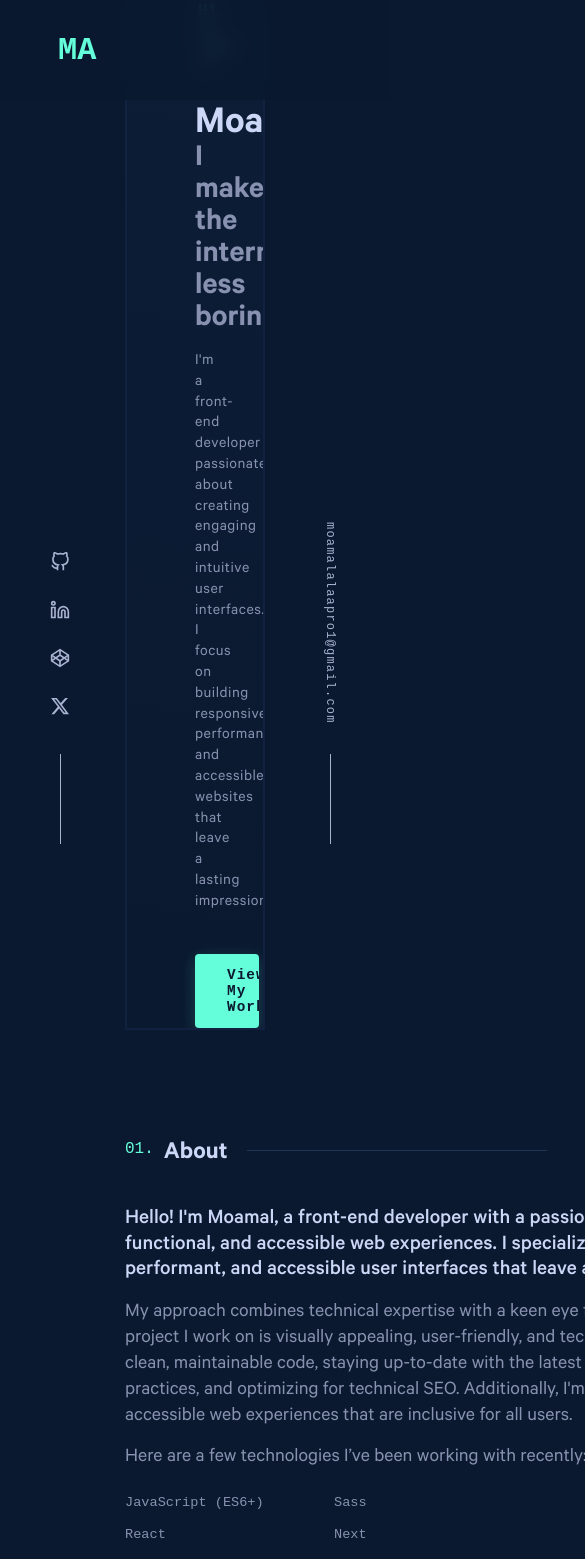
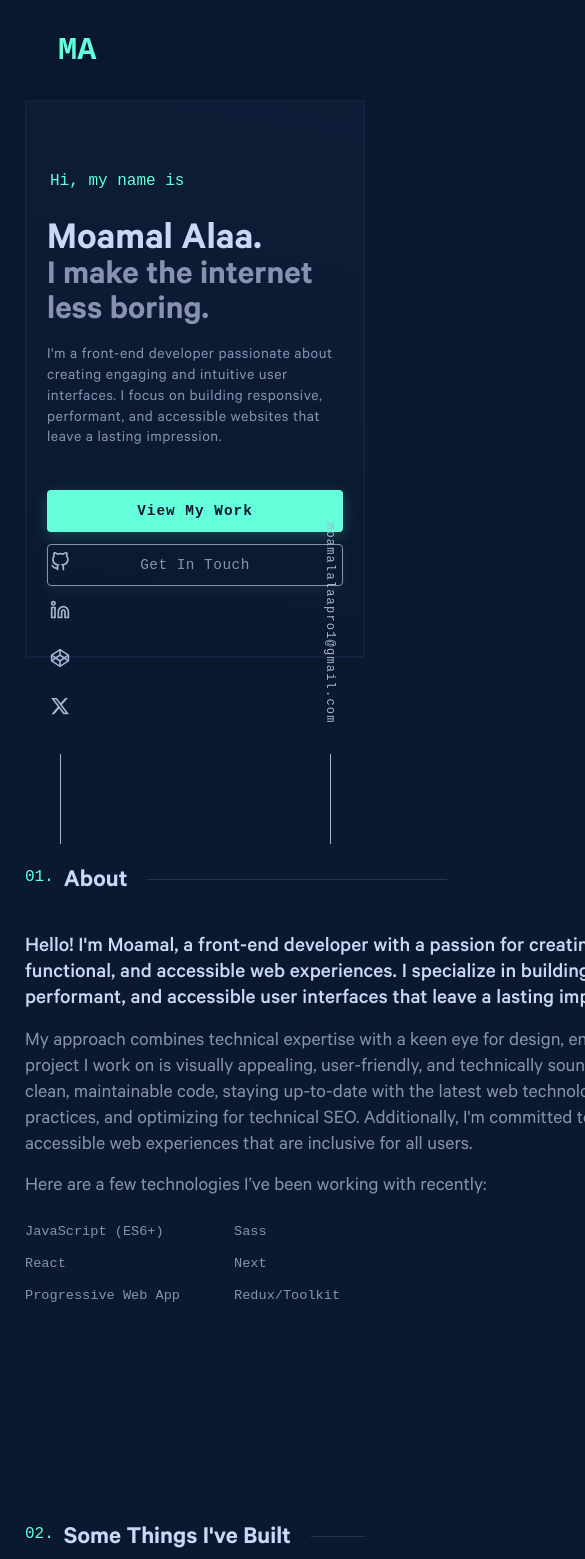
Before and after one commit to Moamal-2000/moamal-alaa, a Next.js app: page / in a window 390 px wide. Shown: the top 1559 px of the page, 585 px wide, since content can reach past the window. Built offline with nearby package versions, Linux system fonts and the light colour scheme.

Commit message:
style: support responsiveness to HeroSection for all screen sizes

```diff
--- a/src/components/Home/HeroSection/HeroSection.module.scss
+++ b/src/components/Home/HeroSection/HeroSection.module.scss
@@ -15,13 +15,29 @@
 
 @include m.large {
   .heroSection {
-    margin: 0;
+    padding: 100px 40px;
+    margin-top: 100px;
+    min-height: auto;
   }
 }
 
-@include m.medium {
+@include m.small {
   .heroSection {
-    padding: 0 50px;
+    padding: 90px 30px;
+  }
+}
+
+@media (max-width: 520px) {
+  .heroSection {
+    padding: 70px 20px;
+  }
+}
+
+@include m.very-small {
+  .heroSection {
+    background: transparent;
+    border: none;
+    padding: 0;
   }
 }
 
@@ -29,6 +45,12 @@
   max-width: 800px;
   width: 100%;
   padding: 0 20px;
+}
+
+@include m.large {
+  .heroSection .content {
+    padding: 0;
+  }
 }
 
 .content .preHeading {
@@ -41,21 +63,52 @@
   font-size: 1rem;
 }
 
+@include m.very-small {
+  .content .preHeading {
+    margin-bottom: 20px;
+  }
+}
+
 .content .myName {
   width: max-content;
-  font-size: clamp(2.5rem, 9vw, 5rem);
+  font-size: clamp(2.5rem, 7vw, 5rem);
   line-height: .9;
   font-weight: 700;
   color: #ccd6f6;
 }
 
+@include m.small {
+  .content .myName {
+    font-size: clamp(2.5rem, 9vw, 5rem);
+  }
+}
+
 .content .whatIDo {
   margin-bottom: 16px;
   width: 80%;
-  font-size: clamp(2rem, 6vw, 5rem);
+  font-size: clamp(2rem, 7vw, 5rem);
   line-height: 1;
   font-weight: 700;
   color: #8892b0;
+}
+
+@include m.large {
+  .content .whatIDo {
+    width: 90%;
+  }
+}
+
+@include m.medium {
+  .content .whatIDo {
+    width: 75%;
+  }
+}
+
+@include m.small {
+  .content .whatIDo {
+    width: 100%;
+    font-size: clamp(2rem, 9vw, 5rem);
+  }
 }
 
 .content .description {
@@ -67,9 +120,17 @@
   color: #8892b0;
 }
 
-@include m.large {
+@include m.medium {
+  .content .description {
+    font-size: 1.1rem;
+    max-width: 520px;
+  }
+}
+
+@include m.small {
   .content .description {
     font-size: 1rem;
+    max-width: 450px;
   }
 }
 
@@ -78,6 +139,13 @@
   align-items: center;
   gap: 24px;
   user-select: none;
+}
+
+@media (max-width: 520px) {
+  .content .buttons {
+    flex-direction: column;
+    gap: 12px;
+  }
 }
 
 .content .buttons a {
@@ -97,6 +165,13 @@
     border-color .3s ease,
     box-shadow .3s ease,
     opacity .3s ease;
+}
+
+@media (max-width: 520px) {
+  .content .buttons a {
+    text-align: center;
+    width: 100%;
+  }
 }
 
 .content .buttons .viewWorkBtn {
--- a/src/styles/globals.scss
+++ b/src/styles/globals.scss
@@ -61,6 +61,12 @@ main {
   padding-inline: 100px;
 }
 
+@include m.medium {
+  main {
+    padding-inline: 0;
+  }
+}
+
 section {
   padding-block: 100px;
 }
```
